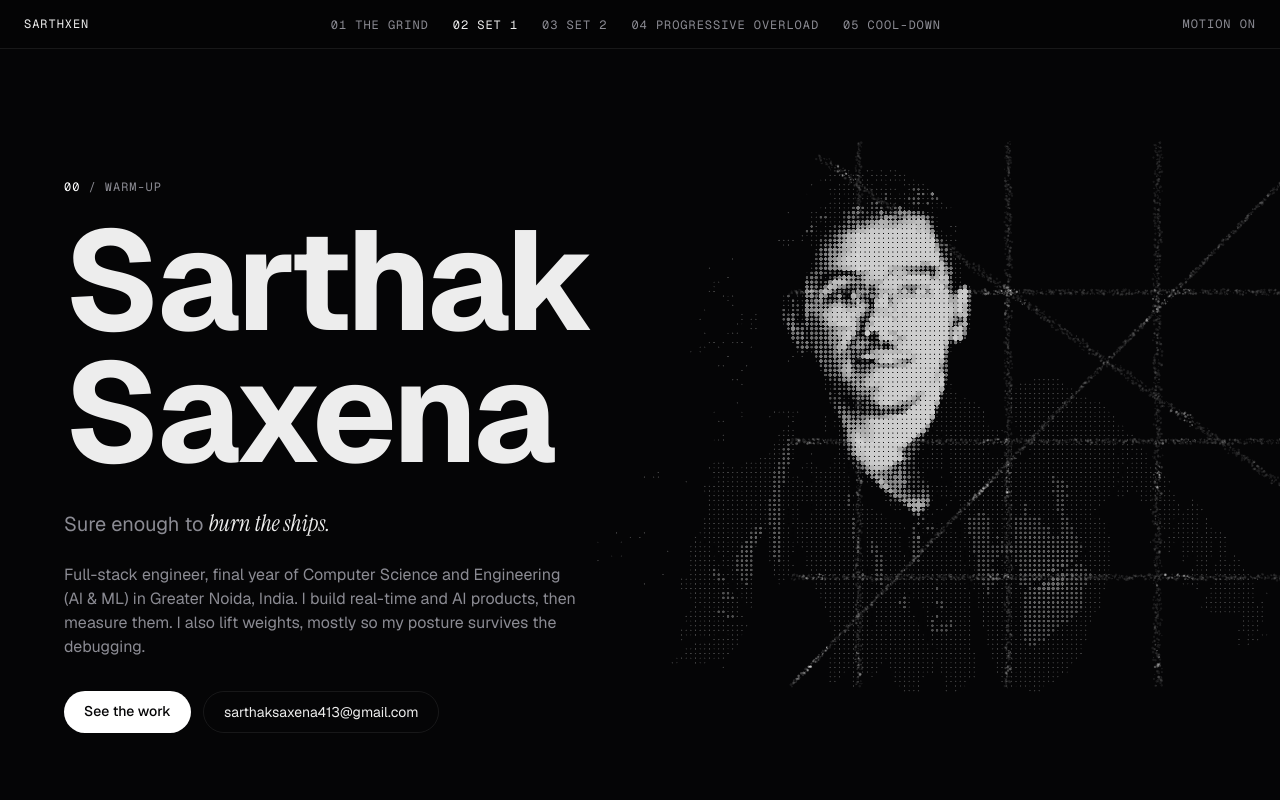
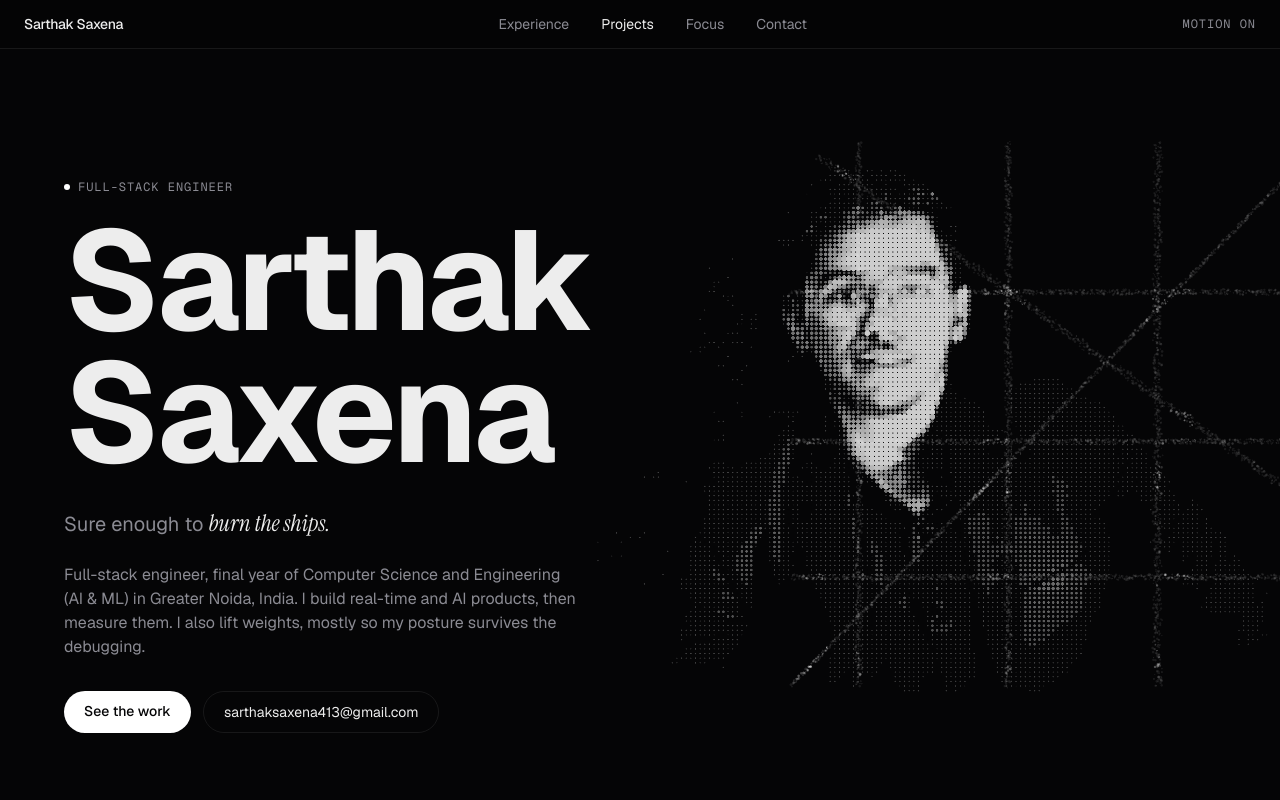
Before and after one commit to sarthaksaxenaa/portfolio, a Next.js app: page / in a window 1280 px wide. Shown: the top 800 px of the page. Built offline with nearby package versions, Linux system fonts and the light colour scheme.

Commit message:
feat: use professional section names in the nav and hide chapter numbers

```diff
--- a/components/motion/ChapterObserver.tsx
+++ b/components/motion/ChapterObserver.tsx
@@ -37,8 +37,10 @@ export function ChapterObserver() {
       const glow = id ? accentByChapter[id] : undefined;
       if (glow) root.style.setProperty("--glow", glow);
       else root.style.removeProperty("--glow");
-      document.querySelectorAll<HTMLAnchorElement>('nav[aria-label="Chapters"] a[href^="#"]').forEach((a) => {
-        if (a.getAttribute("href") === `#${id}`) a.setAttribute("aria-current", "location");
+      // A nav link may cover several sections (Projects = both case studies).
+      document.querySelectorAll<HTMLAnchorElement>("nav a[data-chapters]").forEach((a) => {
+        const covers = (a.dataset.chapters ?? "").split(" ");
+        if (id && covers.includes(id)) a.setAttribute("aria-current", "location");
         else a.removeAttribute("aria-current");
       });
     };
--- a/components/ui/Nav.tsx
+++ b/components/ui/Nav.tsx
@@ -1,31 +1,32 @@
-import { chapters } from "@/content/chapters";
+import { navItems } from "@/content/chapters";
+import { profile } from "@/content/profile";
 import { MotionToggle } from "@/components/motion/MotionToggle";
 
 export function Nav() {
   return (
     <nav
-      aria-label="Chapters"
+      aria-label="Sections"
       className="fixed inset-x-0 top-0 z-40 flex items-center justify-between border-b border-hairline bg-bg/70 px-6 py-3 backdrop-blur-md"
     >
-      <a href="#warmup" className="font-mono text-xs uppercase tracking-[0.08em] text-text">
-        sarthxen
+      <a href="#warmup" className="text-sm font-medium tracking-tight text-text">
+        {profile.name}
       </a>
-      <ol className="hidden gap-6 md:flex">
-        {chapters.slice(1).map((c) => (
-          <li key={c.id}>
+      <ul className="hidden gap-8 md:flex">
+        {navItems.map((item) => (
+          <li key={item.href}>
             <a
-              href={`#${c.id}`}
-              className="font-mono text-xs uppercase tracking-[0.08em] text-muted transition-colors hover:text-text"
+              href={item.href}
+              data-chapters={item.chapters.join(" ")}
+              className="text-sm text-muted transition-colors hover:text-text"
             >
-              <span aria-hidden>{c.index} </span>
-              {c.label}
+              {item.label}
             </a>
           </li>
         ))}
-      </ol>
+      </ul>
       <div className="flex items-center gap-5">
         <MotionToggle />
-        <a href="#cooldown" className="font-mono text-xs uppercase tracking-[0.08em] text-text md:hidden">
+        <a href="#cooldown" className="text-sm text-text md:hidden">
           Contact
         </a>
       </div>
--- a/components/ui/SectionHeader.tsx
+++ b/components/ui/SectionHeader.tsx
@@ -5,8 +5,7 @@ type Props = { chapter: Chapter; id?: string; as?: "h1" | "h2"; className?: stri
 export function Eyebrow({ chapter }: { chapter: Chapter }) {
   return (
     <p className="font-mono text-xs uppercase tracking-[0.08em] text-muted">
-      <span className="text-[var(--chapter-accent,var(--color-accent))]">{chapter.index}</span>
-      <span aria-hidden> / </span>
+      <span aria-hidden className="mr-2 inline-block h-1.5 w-1.5 rounded-full bg-[var(--chapter-accent,var(--color-accent))] align-middle" />
       {chapter.label}
     </p>
   );
--- a/content/chapters.ts
+++ b/content/chapters.ts
@@ -1,14 +1,25 @@
 import { Chapters, type Chapter } from "./schema";
 
-/** The training session the page is told as. Order here is scroll order. */
+/**
+ * Page sections in scroll order. `label` is the small eyebrow shown above each heading, written as
+ * a plain section name. `index` is internal (it enforces order) and is never rendered.
+ */
 export const chapters: Chapter[] = Chapters.parse([
-  { id: "warmup", index: "00", label: "Warm-up", title: "Sarthak Saxena" },
-  { id: "grind", index: "01", label: "The grind", title: "Reps before records" },
-  { id: "rideshare", index: "02", label: "Set 1", title: "RideShare" },
-  { id: "carenexus", index: "03", label: "Set 2", title: "CareNexus" },
-  { id: "overload", index: "04", label: "Progressive overload", title: "Next weight on the bar" },
-  { id: "cooldown", index: "05", label: "Cool-down", title: "Say hi" },
+  { id: "warmup", index: "00", label: "Full-stack engineer", title: "Sarthak Saxena" },
+  { id: "grind", index: "01", label: "Experience", title: "Reps before records" },
+  { id: "rideshare", index: "02", label: "Project · Real-time systems", title: "RideShare" },
+  { id: "carenexus", index: "03", label: "Project · Applied AI", title: "CareNexus" },
+  { id: "overload", index: "04", label: "Focus", title: "Next weight on the bar" },
+  { id: "cooldown", index: "05", label: "Contact", title: "Say hi" },
 ]);
+
+/** Top navigation: standard section names. Projects stays active across both case studies. */
+export const navItems = [
+  { label: "Experience", href: "#grind", chapters: ["grind"] },
+  { label: "Projects", href: "#rideshare", chapters: ["rideshare", "carenexus"] },
+  { label: "Focus", href: "#overload", chapters: ["overload"] },
+  { label: "Contact", href: "#cooldown", chapters: ["cooldown"] },
+] as const satisfies ReadonlyArray<{ label: string; href: `#${Chapter["id"]}`; chapters: ReadonlyArray<Chapter["id"]> }>;
 
 export const chapterById = (id: Chapter["id"]): Chapter => {
   const c = chapters.find((x) => x.id === id);
```
